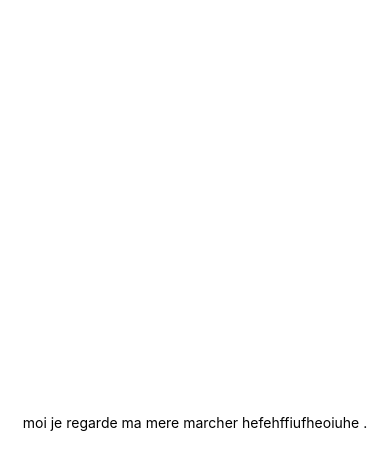
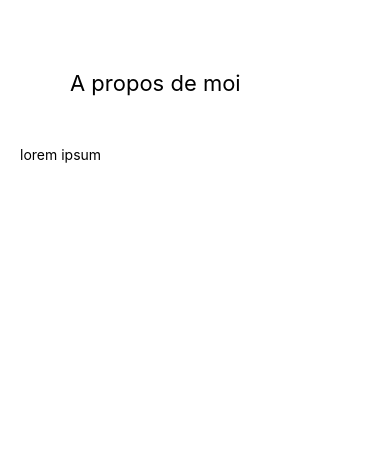
Before and after one commit to tnase/nativeAPP, a React Native app: screen / in a window 390 px wide. Shown: the top 470 px of the page. Built offline with nearby package versions, Linux system fonts and the light colour scheme.

Commit message:
debut des code

```diff
--- a/App.js
+++ b/App.js
@@ -1,21 +1,10 @@
 import React from 'react';
-import { StyleSheet, Text, View } from 'react-native';
+import About from './compponents/about';
 
 export default class App extends React.Component {
   render() {
     return (
-      <View style={styles.container}>
-        <Text>moi je regarde ma mere marcher hefehffiufheoiuhe .</Text>
-      </View>
+      <About />
     );
   }
 }
-
-const styles = StyleSheet.create({
-  container: {
-    flex: 1,
-    backgroundColor: '#fff',
-    alignItems: 'center',
-    justifyContent: 'center',
-  },
-});
--- /dev/null
+++ b/compponents/about.js
@@ -0,0 +1,33 @@
+import React from 'react';
+import { View ,Text, StyleSheet} from 'react-native';
+
+
+
+export default class About extends React.Component{
+
+render(){
+    return(
+
+        <View style={style.view}>
+            <Text style={style.title}>A propos de moi</Text>
+            <Text>lorem ipsum   </Text>
+
+        </View>
+
+    )
+
+
+}
+
+}
+
+const style=StyleSheet.create({
+    view:{
+        margin:20
+    },
+
+    title: {
+        fontSize:22,
+        margin:50
+    }
+})
```
